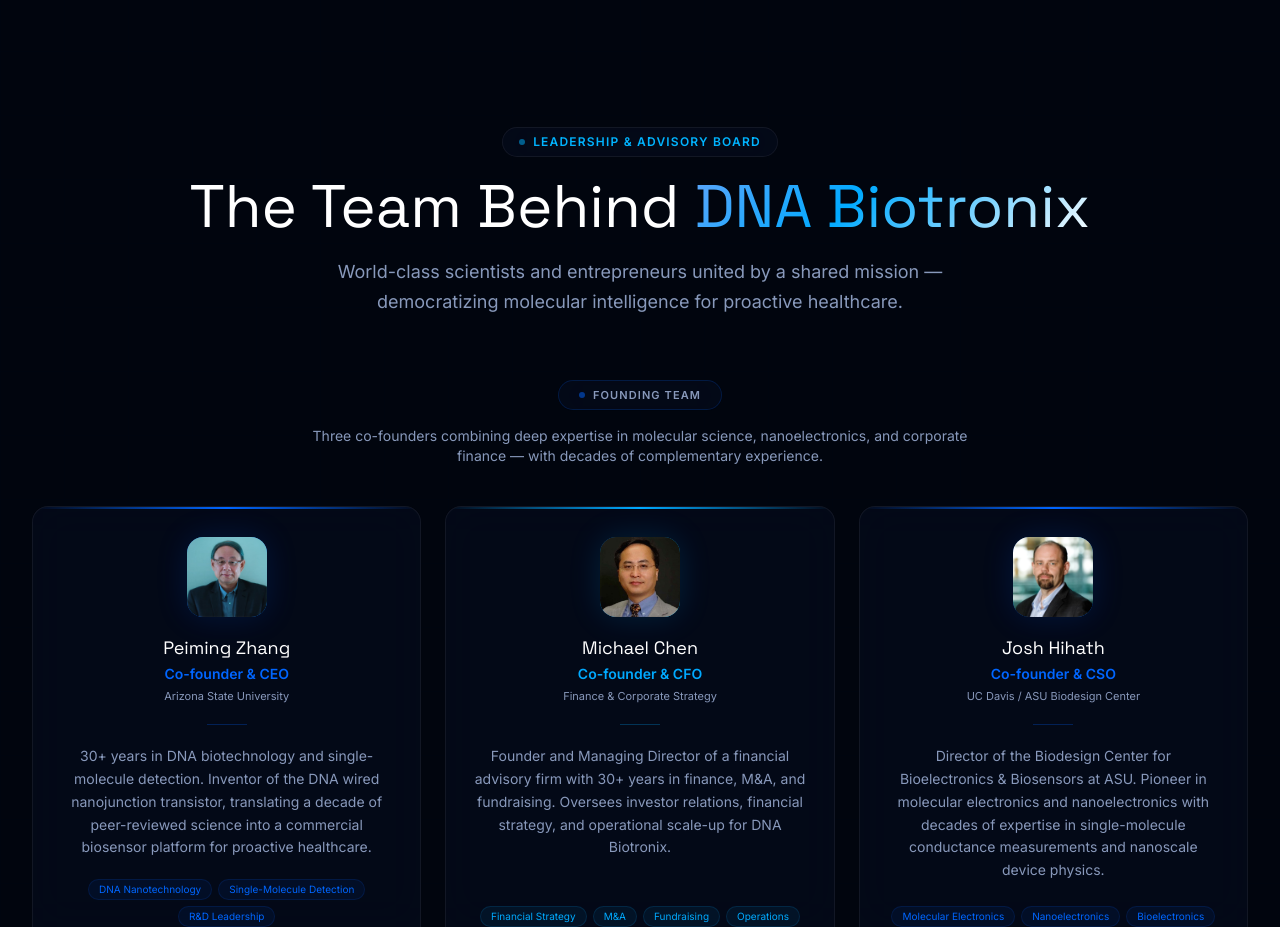
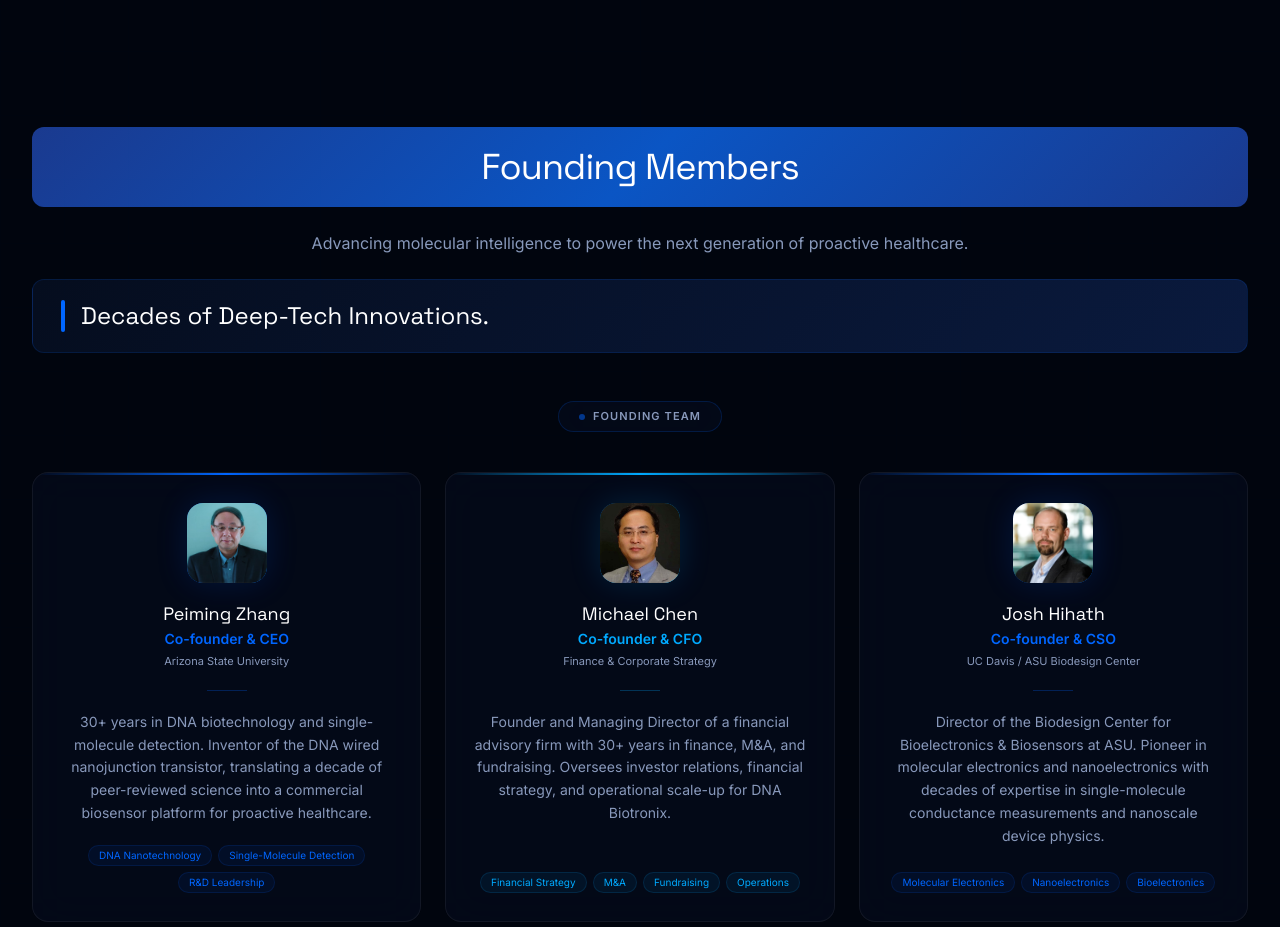
Before and after one commit to sbandi22/dna-biotronix, a Next.js app: page / in a window 1280 px wide. Shown: the part 6500-7427 px from the top of the page. Built offline with nearby package versions, Linux system fonts and the light colour scheme.

Commit message:
Replace Team heading with Founding Members slide layout

```diff
--- a/components/sections/TeamSection.tsx
+++ b/components/sections/TeamSection.tsx
@@ -2,7 +2,6 @@
 
 import { motion } from 'framer-motion'
 import Image from 'next/image'
-import SectionHeading from '@/components/ui/SectionHeading'
 
 // ─── Data ────────────────────────────────────────────────────────────────────
 
@@ -261,21 +260,28 @@
 
       <div className="max-w-7xl mx-auto px-4 sm:px-6 lg:px-8">
 
-        <SectionHeading
-          badge="Leadership & Advisory Board"
-          title="The Team Behind"
-          titleHighlight="DNA Biotronix"
-          subtitle="World-class scientists and entrepreneurs united by a shared mission — democratizing molecular intelligence for proactive healthcare."
-          centered
-          className="mb-16"
-        />
+        {/* ── Founding Members header ── */}
+        <div className="mb-12">
+          <div className="rounded-xl overflow-hidden mb-6" style={{ background: 'linear-gradient(135deg, #1A3A8F 0%, #0A55C4 50%, #1A3A8F 100%)' }}>
+            <div className="px-8 py-5 text-center">
+              <h2 className="font-grotesk font-700 text-3xl lg:text-4xl text-white tracking-tight">Founding Members</h2>
+            </div>
+          </div>
+          <p className="text-center text-base text-text-muted max-w-2xl mx-auto mb-6">
+            Advancing molecular intelligence to power the next generation of proactive healthcare.
+          </p>
+          <div className="rounded-xl overflow-hidden" style={{ background: 'linear-gradient(135deg, #050D1E 0%, #0A1A3E 100%)', border: '1px solid rgba(0,102,255,0.15)' }}>
+            <div className="flex items-center gap-4 px-7 py-5">
+              <div className="w-1 self-stretch rounded-full flex-shrink-0" style={{ background: '#0066FF', minHeight: '2rem' }} />
+              <p className="font-grotesk font-700 text-xl lg:text-2xl text-white">Decades of Deep-Tech Innovations.</p>
+            </div>
+          </div>
+        </div>
 
         {/* ── Section 1: Founding Team ── */}
         <div className="mb-16">
           <SectionDivider label="Founding Team" color="#0066FF" />
-          <p className="text-center text-sm text-text-muted max-w-2xl mx-auto mt-4 mb-10">
-            Three co-founders combining deep expertise in molecular science, nanoelectronics, and corporate finance — with decades of complementary experience.
-          </p>
+          <div className="mt-10" />
 
           <div className="grid md:grid-cols-3 gap-6 items-stretch">
             {founders.map((f, i) => (
```
